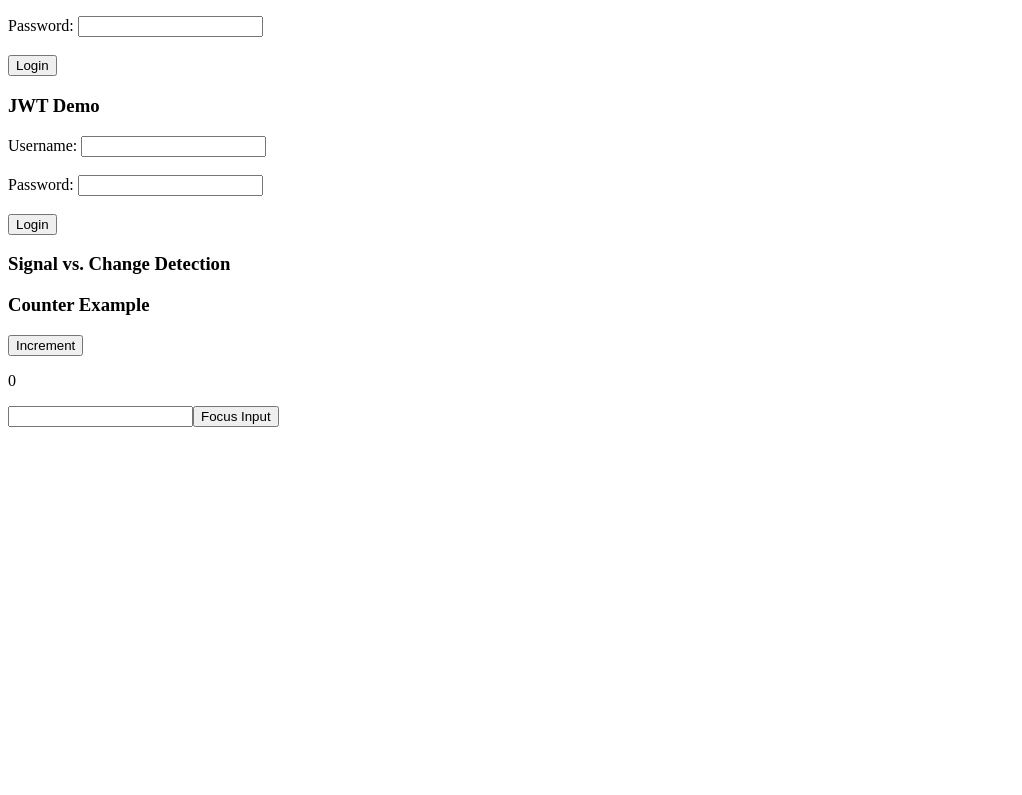
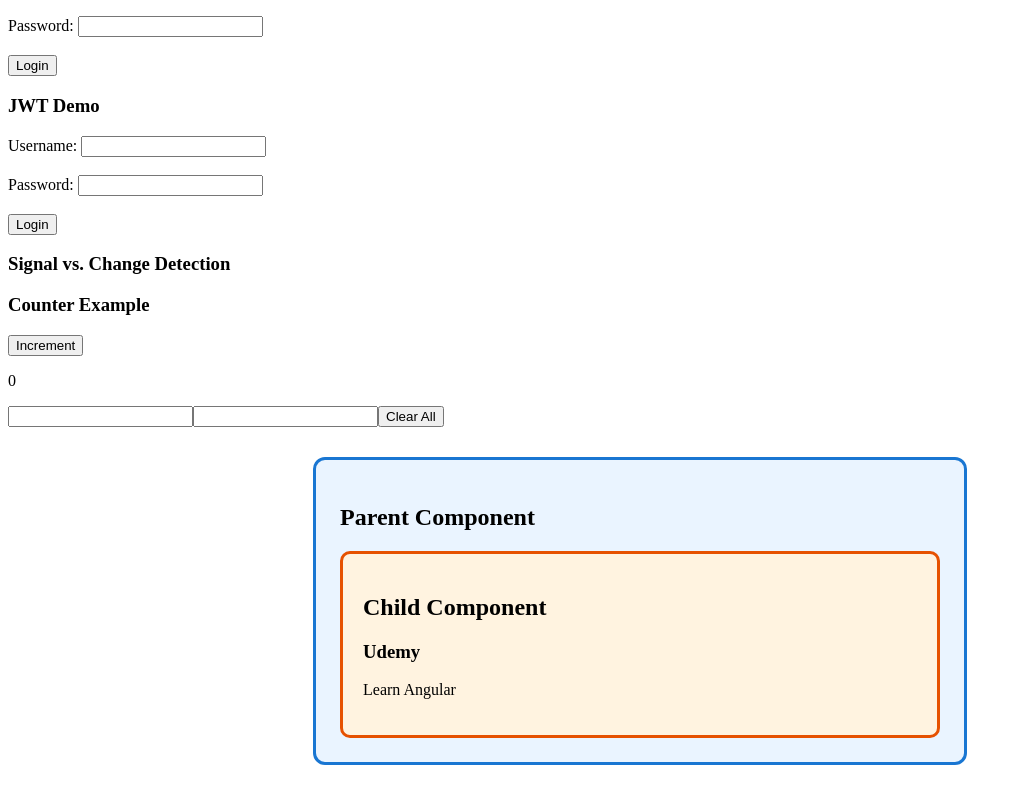
Before and after one commit to pingwang715/angular-app, an Angular app: page /login in a window 1280 px wide. Shown: the part 1824-2619 px from the top of the page, without its empty margins (0-1022 px from the left). Before the commit the page ends 2259 px from the top, so only its background shows below. Built offline with nearby package versions, Linux system fonts and the light colour scheme; no server answers.

Commit message:
add view children, content projection

```diff
--- /dev/null
+++ b/src/app/Components/contentprojection-component/contentprojection-component.css
@@ -0,0 +1,7 @@
+.child-box {
+  margin-top: 20px;
+  padding: 20px;
+  border: 3px solid #e65100;
+  border-radius: 10px;
+  background-color: #fff3e0;
+}
--- /dev/null
+++ b/src/app/Components/contentprojection-component/contentprojection-component.html
@@ -0,0 +1,4 @@
+<div class="child-box">
+  <h2>Child Component</h2>
+  <ng-content></ng-content>
+</div>
--- a/src/app/Components/viewchild-component/viewchild-component.html
+++ b/src/app/Components/viewchild-component/viewchild-component.html
@@ -1,2 +1,6 @@
-<input #nameInput type="text" />
-<button (click)="focusInput()">Focus Input</button>
+<!-- <input #nameInput type="text" /> -->
+<!-- <button (click)="focusInput()">Focus Input</button> -->
+
+<input #input type="text">
+<input #input type="text">
+<button type="button" (click)="clearInputs()">Clear All</button>
--- a/src/app/Components/viewchild-component/viewchild-component.ts
+++ b/src/app/Components/viewchild-component/viewchild-component.ts
@@ -1,5 +1,5 @@
 import { CommonModule } from '@angular/common';
-import { Component, ElementRef, ViewChild } from '@angular/core';
+import { Component, ElementRef, ViewChild, ViewChildren, QueryList} from '@angular/core';
 import { FormsModule } from '@angular/forms';
 
 @Component({
@@ -9,13 +9,26 @@ import { FormsModule } from '@angular/forms';
   templateUrl: './viewchild-component.html',
 })
 export class ViewchildComponent {
-  @ViewChild('nameInput')
+  // @ViewChild('nameInput')
 
-  nameInput!: ElementRef<HTMLInputElement>;
+  // nameInput!: ElementRef<HTMLInputElement>;
 
-  focusInput(): void {
-    console.log(this.nameInput);
-    console.log(this.nameInput.nativeElement);
-    this.nameInput.nativeElement.focus();
+  // // focusInput(): void {
+  // //   console.log(this.nameInput);
+  // //   console.log(this.nameInput.nativeElement);
+  // //   this.nameInput.nativeElement.focus();
+  // // }
+
+  // ngAfterViewInit(): void {
+  //   this.nameInput.nativeElement.focus();
+  // }
+
+  @ViewChildren("input")
+  inputs!: QueryList<ElementRef<HTMLInputElement>>;
+
+  clearInputs(): void {
+    this.inputs.forEach(input => {
+      input.nativeElement.value = ''
+    });
   }
 }
--- a/src/app/app.css
+++ b/src/app/app.css
@@ -2,3 +2,12 @@
   font-weight: bold;
   color: red;
 }
+
+.parent-box {
+  width: 600px;
+  margin: 30px auto;
+  padding: 24px;
+  border: 3px solid #1976d2;
+  border-radius: 12px;
+  background-color: #eaf4ff;
+}
--- a/src/app/app.html
+++ b/src/app/app.html
@@ -20,3 +20,12 @@
 <app-signal-component></app-signal-component>
 
 <app-viewchild-component></app-viewchild-component>
+
+<div class="parent-box">
+  <h2>Parent Component</h2>
+
+  <app-contentprojection-component>
+    <h3>Udemy</h3>
+    <p>Learn Angular</p>
+  </app-contentprojection-component>
+</div>
--- a/src/app/app.ts
+++ b/src/app/app.ts
@@ -7,9 +7,10 @@ import { FormComponent } from './Components/form-component/form-component';
 import { JwtComponent } from './Components/jwt-component/jwt-component';
 import { SignalComponent } from './Components/signal-component/signal-component';
 import { ViewchildComponent } from './Components/viewchild-component/viewchild-component';
+import { ContentprojectionComponent } from './Components/contentprojection-component/contentprojection-component';
 
 @Component({
-  imports: [RouterOutlet, MyComponent, NewComponent, Employee, RouterLink, RouterLinkActive, FormComponent, JwtComponent, SignalComponent, ViewchildComponent],
+  imports: [RouterOutlet, MyComponent, NewComponent, Employee, RouterLink, RouterLinkActive, FormComponent, JwtComponent, SignalComponent, ViewchildComponent, ContentprojectionComponent],
   selector: 'app-root',
   styleUrl: './app.css',
   templateUrl: './app.html',
```
Also changed, not shown: src/app/Components/contentprojection-component/contentprojection-component.ts (added, +11 -0 lines), 1 other file (tests, documents, lock files or other folders).
